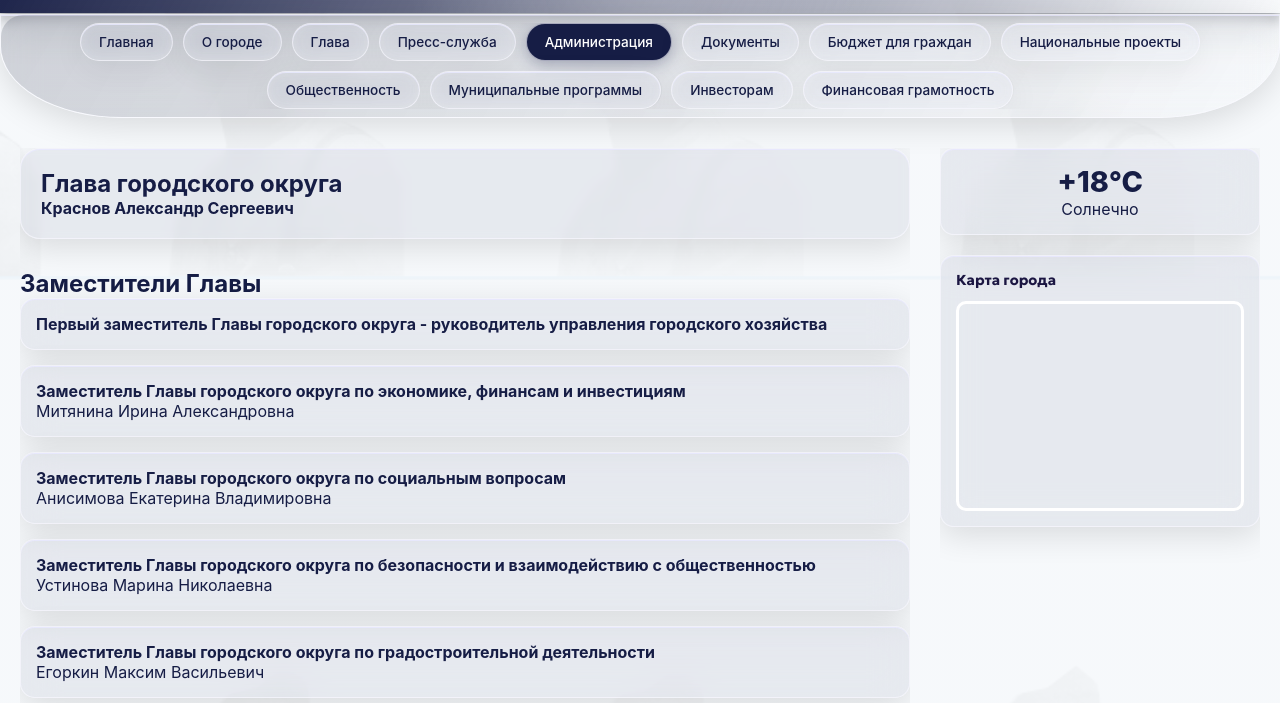
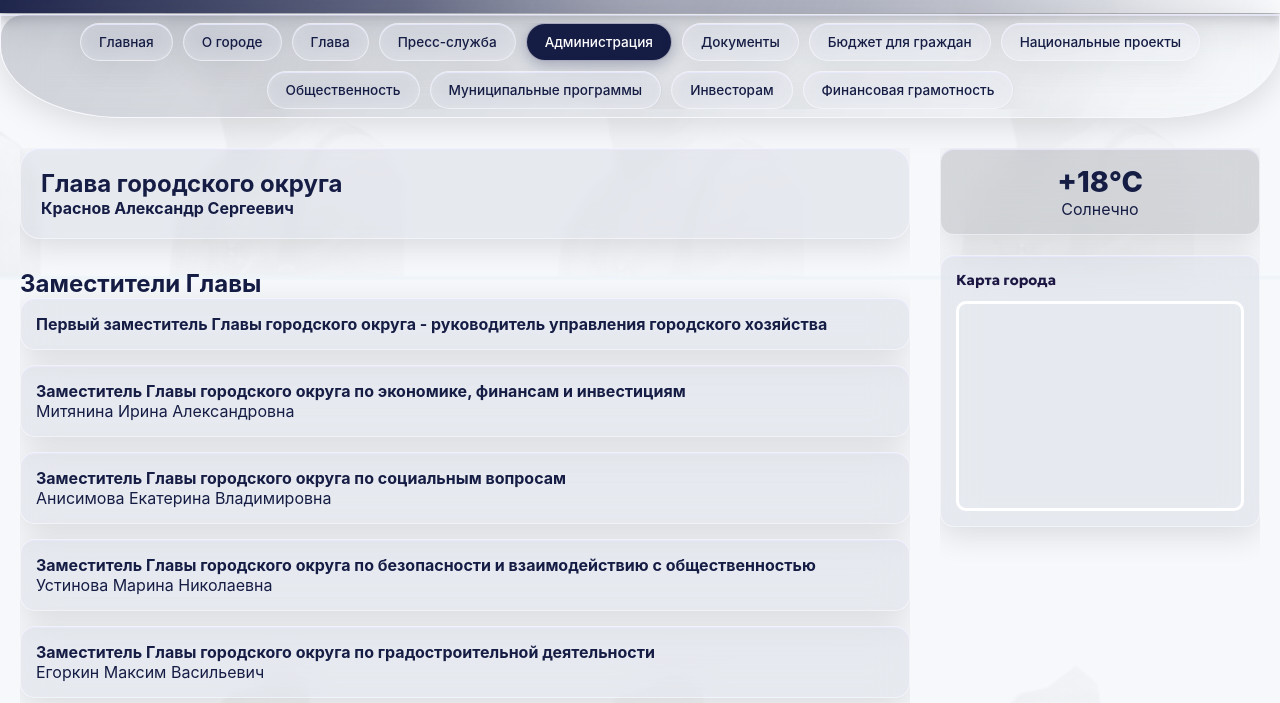
Before and after one commit to KevaevaDaria/Moy-Chapaevsk, a website: page admin.html in a window 1280 px wide. Shown: the part 97-800 px from the top of the page. Drawn offline with Linux system fonts and the light colour scheme.

Commit message:
Update style.css

```diff
--- a/style.css
+++ b/style.css
@@ -145,7 +145,7 @@ input, select, textarea { width: 100%; padding: 12px; border: 1px solid #c3c9e39
         0 8px 32px rgba(0,0,0,0.12),
         inset 0 1px 0 rgba(233, 233, 255, 0.837); padding: 15px; border-radius: var(--radius); margin-bottom: 20px; }
 .sidebar-widget h3 { font-family: 'Geologica', sans-serif; font-size: 0.9rem; margin-bottom: 12px; color: var(--blue); }
-.weather-card { background: #161d45 #40434f2f; color: #161d45; text-align: center; }
+.weather-card { background:  #40434f2f; color: #161d45; text-align: center; }
 .temp { font-size: 1.8rem; font-weight: 800; display: block; }
 .map-frame-small { border-radius: 10px; overflow: hidden; border: 3px solid white ; }
 
```
